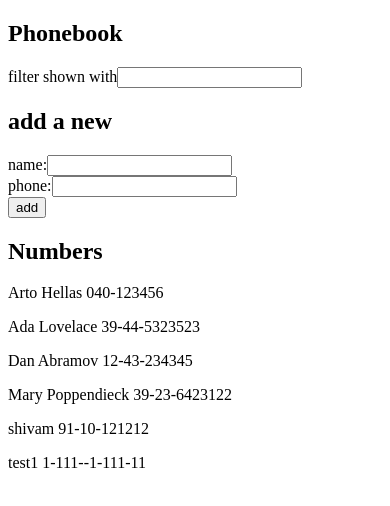
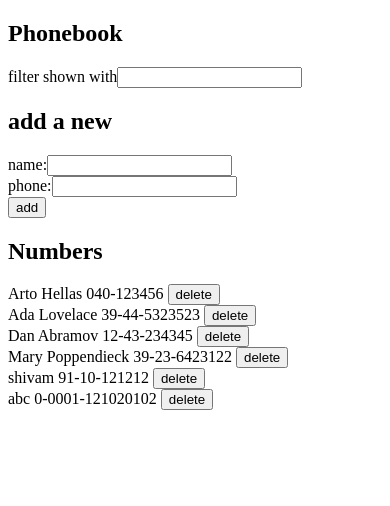
Before and after one commit to shilohchis/fullstackopen, a React (Create React App) app in the folder part2/phonebook/: page / in a window 390 px wide. Shown: the top 506 px of the page. Built offline with nearby package versions, Linux system fonts and the light colour scheme; data requests are answered from the project's data file.

Commit message:
Finish 2.17: Phonebook step9

```diff
--- a/part2/phonebook/db.json
+++ b/part2/phonebook/db.json
@@ -26,9 +26,9 @@
       "id": 5
     },
     {
-      "name": "test1",
-      "number": "1-111--1-111-11",
-      "id": 6
+      "name": "abc",
+      "number": "0-0001-121020102",
+      "id": 7
     }
   ]
 }
--- a/part2/phonebook/src/components/FlatList.js
+++ b/part2/phonebook/src/components/FlatList.js
@@ -1,10 +1,21 @@
 import React from 'react';
 
-const FlatList = ({ datas, showKeys }) => {
+const FlatList = ({ datas, showKeys, onDelete }) => {
+    const confirmDelete = id => {
+        onDelete(id);
+    };
+
     return (
         <>
         {
-            datas.map(data => <p key={showKeys.map( key => `${data[key]}` )}>{ showKeys.map(keyObj => `${data[keyObj]} `) }</p>)
+            datas.map(data => {
+                return (
+                    <div>
+                        <span key={showKeys.map( key => `${data[key]}` )}>{ showKeys.map(keyObj => `${data[keyObj]} `) }</span>
+                        <button onClick={() => confirmDelete(data.id)}>delete</button>
+                    </div>
+                )
+            })
         }
         </>
     );
--- a/part2/phonebook/src/pages/App.js
+++ b/part2/phonebook/src/pages/App.js
@@ -52,7 +52,7 @@ const App = () => {
         ]
     };
 
-    const filterData = (newSearch) => {
+    const filterData = newSearch => {
         setSearch(newSearch);
         if(newSearch.length > 0) {
             let filteredData = _.filter(persons, (val, idx) => {
@@ -72,9 +72,16 @@ const App = () => {
         }
     };
 
+    const delRow = id => {
+        phonebook.del(id)
+            .then(resp => {
+                setPersons( persons.filter(obj => obj.id != id) );
+            });
+    };
+
     useEffect(() => {
         phonebook.list()
-        .then(resp => setPersons(persons.concat( resp )));
+            .then(resp => setPersons(persons.concat( resp )));
     }, []);
 
     return (
@@ -84,7 +91,7 @@ const App = () => {
             <HeaderType number={2} text="add a new"/>
             <FormBasic data={dataForm}/>
             <HeaderType number={2} text="Numbers"/>
-            <FlatList datas={ showAll ? persons : filteredPersons } showKeys={['name', 'number']}/>
+            <FlatList datas={ showAll ? persons : filteredPersons } showKeys={['name', 'number']} onDelete={delRow}/>
         </div>
     );
 };
--- a/part2/phonebook/src/services/phonebook.js
+++ b/part2/phonebook/src/services/phonebook.js
@@ -1,6 +1,7 @@
 import axios from 'axios';
 
 const url = 'http://localhost:3001/persons';
+
 const add = (obj) => {
     const req = axios.post(url, obj);
     return req.then(resp => {
@@ -15,7 +16,15 @@ const list = () => {
     });
 };
 
+const del = id => {
+    const req = axios.delete(`${url}/${id}`);
+    return req.then(resp => {
+        return resp.data;
+    });
+};
+
 export default {
     add,
-    list
+    list,
+    del
 }
```
